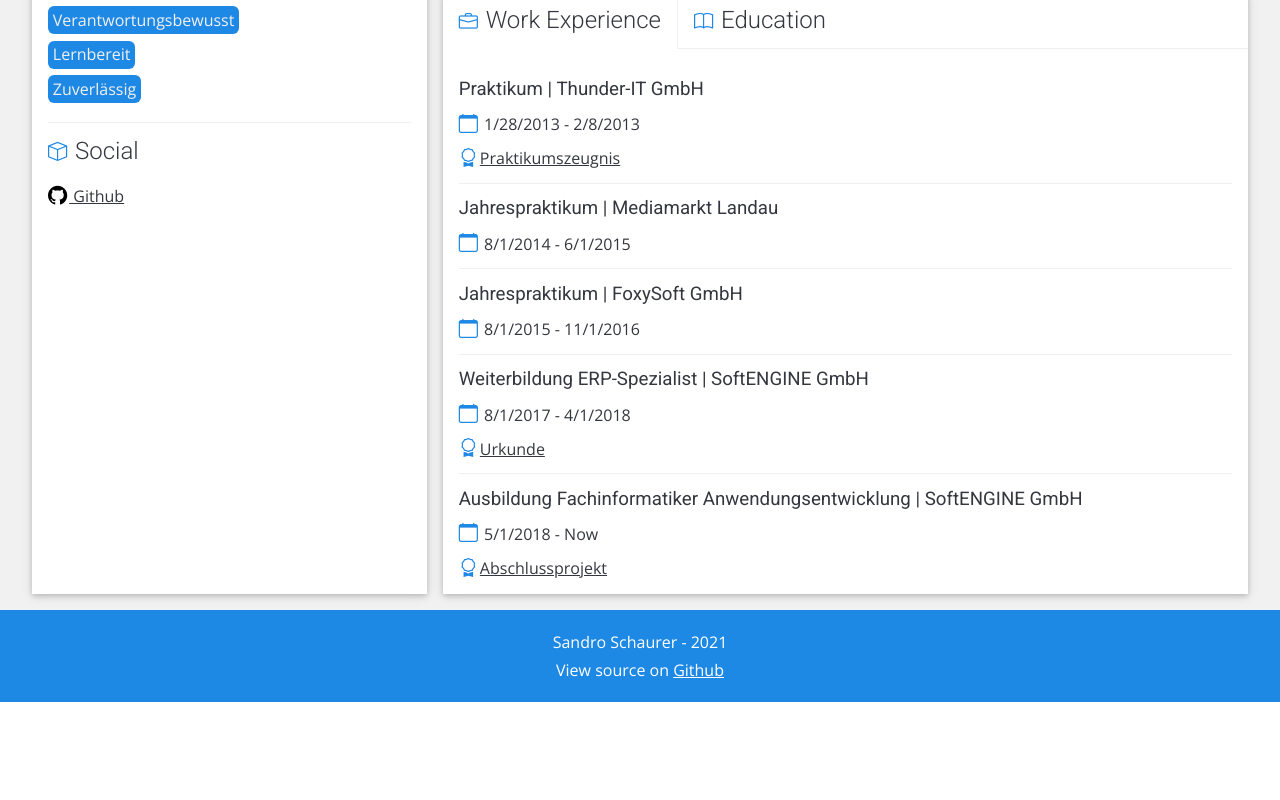
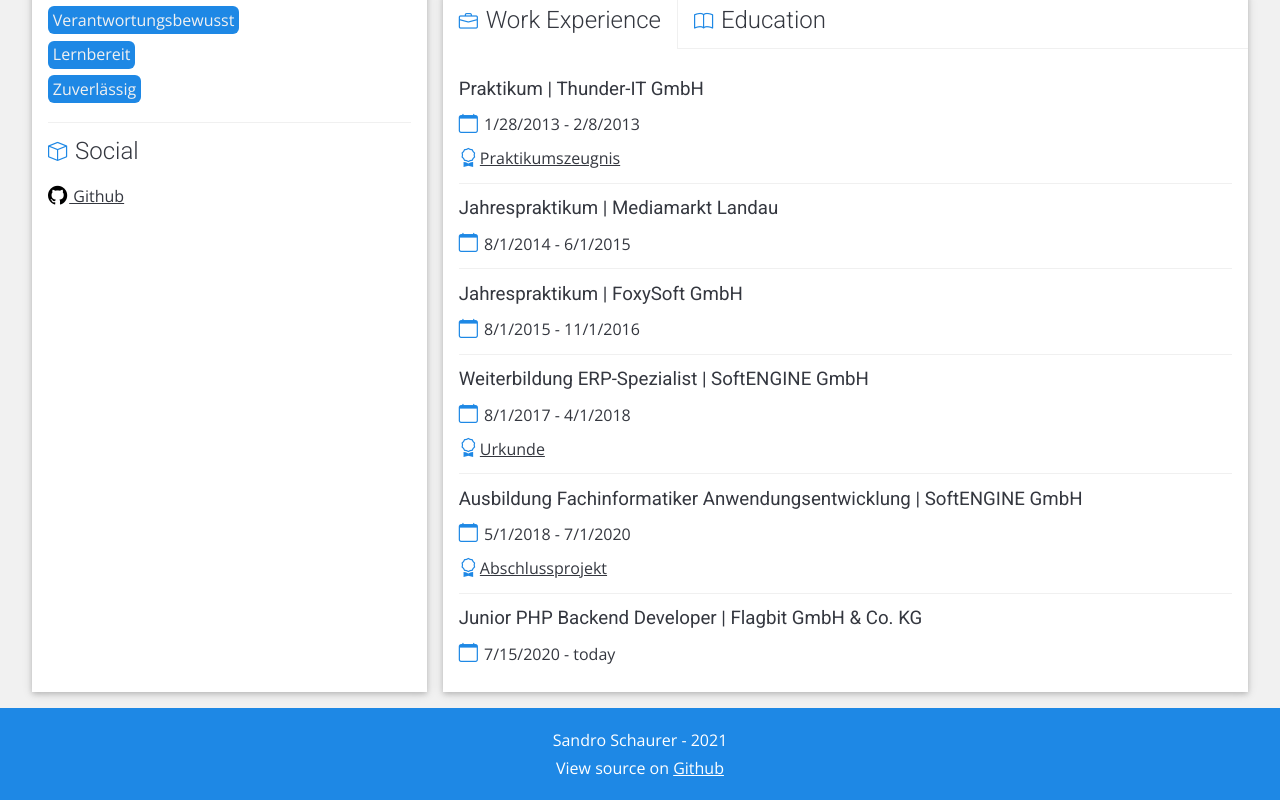
Before and after one commit to revolve-ai/cv, a React (Create React App) app: page / in a window 1280 px wide. Shown: the part 861-1661 px from the top of the page. Before the commit the page ends 1563 px from the top, so only its background shows below. Built offline with nearby package versions, Linux system fonts and the light colour scheme.

Commit message:
changed github and work refs

```diff
--- a/src/components/Footer/Footer.js
+++ b/src/components/Footer/Footer.js
@@ -7,7 +7,7 @@ export default class Footer extends React.Component {
             <footer className="Footer">
                 <div className="Footer__Content">
                     <p>Sandro Schaurer - { new Date().getFullYear() }</p>
-                    <p>View source on <a href="https://github.com/Aruinerk/CVHost" target="_blank" rel="noreferrer">Github</a></p>
+                    <p>View source on <a href="https://github.com/r-evolve/cv" target="_blank" rel="noreferrer">Github</a></p>
                 </div>
             </footer>
         );
--- a/src/components/panels/EducationPanel/EducationPanel.js
+++ b/src/components/panels/EducationPanel/EducationPanel.js
@@ -41,13 +41,18 @@ export default class EducationPanel extends React.Component {
             {
                 title: 'Ausbildung Fachinformatiker Anwendungsentwicklung | SoftENGINE GmbH',
                 from: new Date(2018, 4).toLocaleDateString(),
-                to: 'Now',
+                to: new Date(2020, 6).toLocaleDateString(),
                 description: (
                     <div>
                         <i className="bi bi-award"></i>
                         <a href="https://xrechnung.new" target="_blank" rel="noreferrer">Abschlussprojekt</a>
                     </div>
                 )
+            },
+            {
+                title: 'Junior PHP Backend Developer | Flagbit GmbH & Co. KG',
+                from: new Date(2020, 6, 15).toLocaleDateString(),
+                to: 'today'
             }
         ],
         educationItems: [
--- a/src/components/panels/MainPanel/MainPanel.js
+++ b/src/components/panels/MainPanel/MainPanel.js
@@ -45,7 +45,7 @@ export default class MainPanel extends React.Component {
                 <div className="MainPanel__Social">
                     <h2><i className="bi bi-box"></i> Social</h2>
                     <ul>
-                        <li><a href="https://github.com/Aruinerk/" target="_blank" rel="noreferrer"><i className="bi bi-github"></i> Github</a></li>
+                        <li><a href="https://github.com/r-evolve/" target="_blank" rel="noreferrer"><i className="bi bi-github"></i> Github</a></li>
                     </ul>
                 </div>
             </div>
```
Also changed, not shown: 1 other file (tests, documents, lock files or other folders).
